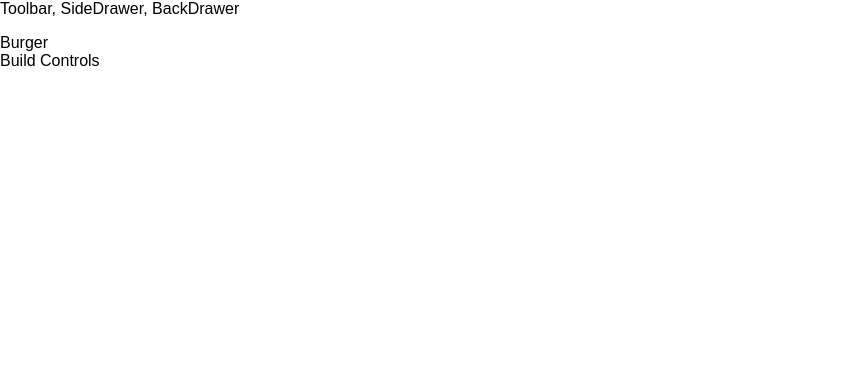
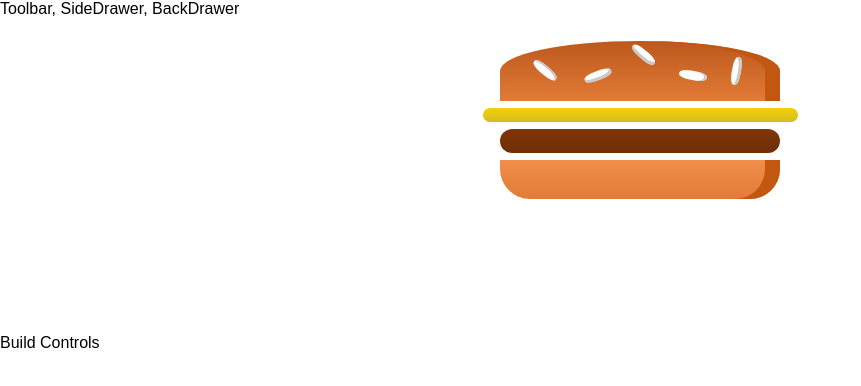
Before and after one commit to Nazeeh2000/Burger-Builder, a React app: page / in a window 1280 px wide. Shown: the top 386 px of the page, without its empty margins (0-861 px from the left). Built offline with nearby package versions, Linux system fonts and the light colour scheme.

Commit message:
After lecture 129

```diff
--- a/package.json
+++ b/package.json
@@ -30,6 +30,7 @@
     "postcss-flexbugs-fixes": "3.2.0",
     "postcss-loader": "2.0.6",
     "promise": "8.0.1",
+    "prop-types": "^15.7.2",
     "react": "^16.10.0",
     "react-dev-utils": "^4.0.1",
     "react-dom": "^16.10.0",
--- /dev/null
+++ b/src/components/Burger/Burger.css
@@ -0,0 +1,23 @@
+.Burger {
+    width: 100%;
+    margin: auto;
+    height: 250px;
+    overflow: scroll;
+    text-align: center;
+    font-weight: bold;
+    font-size: 1.2rem;
+}
+
+@media (min-width: 1000px) and (min-height: 700px) {
+    .Burger {
+        width: 700px;
+        height: 600px;
+    }
+}
+
+@media (min-width: 500px) and (min-height: 401px) {
+    .Burger {
+        width: 350px;
+        height: 300px;
+    }
+}
--- a/src/components/Burger/Burger.js
+++ b/src/components/Burger/Burger.js
@@ -0,0 +1,16 @@
+import React from 'react';
+import classes from './Burger.css';
+import BurgerIngredient from './BurgerIngredients/BurgerIngredient'
+
+const burger = props => {
+    return (
+        <div className={classes.Burger}>
+            <BurgerIngredient type="bread-top" />
+            <BurgerIngredient type="cheese" />
+            <BurgerIngredient type="meat" />
+            <BurgerIngredient type="bread-bottom" />
+        </div>
+    )
+}
+
+export default burger;
--- a/src/components/Burger/BurgerIngredients/BurgerIngredient.js
+++ b/src/components/Burger/BurgerIngredients/BurgerIngredient.js
@@ -1,18 +1,20 @@
-import React from 'react';
-import classes from './Burgeringredient.css';
+import React, { Component } from 'react';
+import PropTypes from 'prop-types'
+import classes from './BurgerIngredient.css';
 
-const burgerIngredient = props => {
-    let ingredient = null;
+class BurgerIngredient extends Component {
+    render() {
+        let ingredient = null;
 
-    switch(props.type) {
+    switch(this.props.type) {
         case ('bread-bottom'):
             ingredient = <div className={classes.BreadBottom}></div>;
             break;
         case ('bread-top'):
             ingredient = (
                 <div className={classes.BreadTop}>
-                    <div className={classes.Seed1}></div>
-                    <div className={classes.Seed2}></div>
+                    <div className={classes.Seeds1}></div>
+                    <div className={classes.Seeds2}></div>
                 </div>
             )
             break;
@@ -23,7 +25,7 @@
             ingredient = <div className={classes.Cheese}></div>;
             break;
         case ('salad'):
-            ingredient = <div className={Salad}></div>;
+            ingredient = <div className={classes.Salad}></div>;
             break;
         case ('bacon'):
             ingredient = <div className={classes.Bacon}></div>;
@@ -33,6 +35,11 @@
 
     }
     return ingredient;
+    }
 }
 
-export default burgerIngredient;
+BurgerIngredient.propTypes = {
+    type: PropTypes.string.isRequired
+}
+
+export default BurgerIngredient;
--- a/src/containers/BurgerBuilder/BurgerBuilder.js
+++ b/src/containers/BurgerBuilder/BurgerBuilder.js
@@ -1,11 +1,12 @@
 import React, { Component } from 'react';
 import Aux from '../../hoc/Auxilliiary'
+import Burger from '../../components/Burger/Burger';
 
 class BurgerBuilder extends Component {
     render() {
         return(
             <Aux>
-                <div>Burger</div>
+                <Burger />
                 <div>Build Controls</div>
             </Aux>
         )
```
